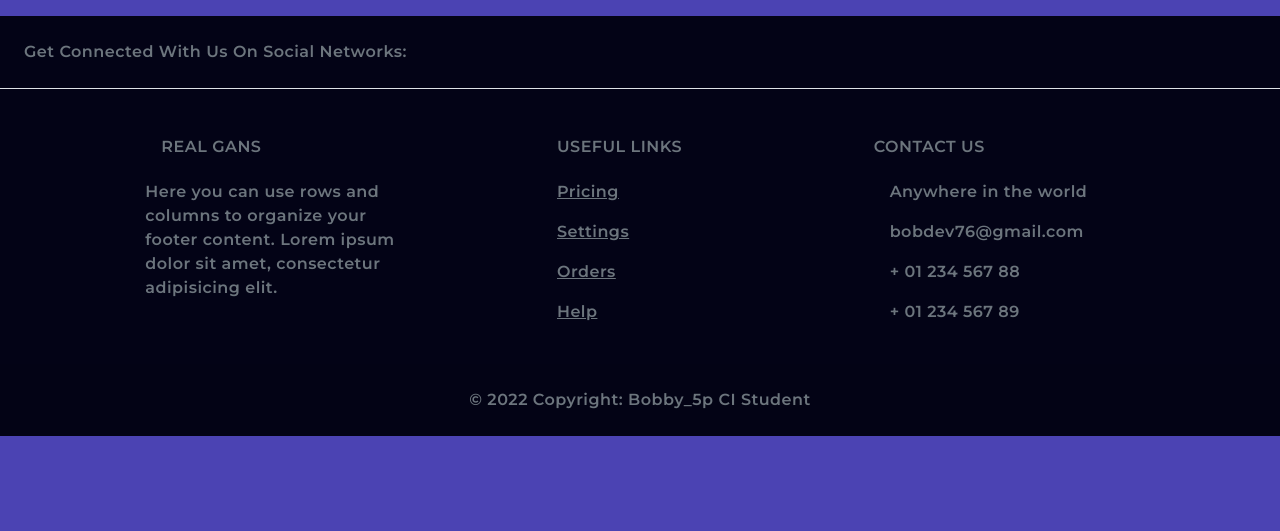
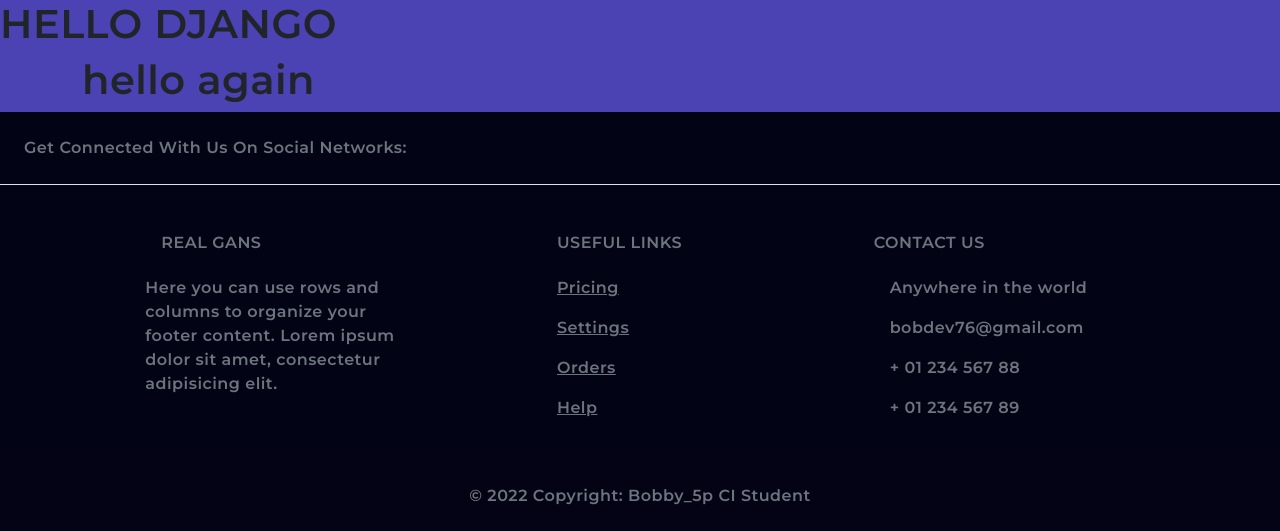
Before and after one commit to bbcam76/Bloglinks, a Django app: page / in a window 1280 px wide. Shown: the part 56-587 px from the top of the page. Run offline with Django 3.2, Linux system fonts and the light colour scheme; data that the repository does not hold is empty.

Commit message:
urls views and added home.html

```diff
--- /dev/null
+++ b/todo/templates/todo/home.html
@@ -0,0 +1,12 @@
+{% extends 'base.html' %}
+
+{% block content %}
+
+<div>
+    <h1>HELLO DJANGO</h1>
+    <div class="container">
+        <h1>hello again</h1>
+    </div>
+
+
+{% endblock %}
--- a/todo/templates/todo/index.html
+++ b/todo/templates/todo/index.html
@@ -2,7 +2,7 @@
 
 {% block content %}
 
-<div class="container-fluid">
+
     <div class="row">
 
         <!-- Blog Entries Column -->
@@ -57,5 +57,5 @@
         </ul>
     </nav>
     {% endif %}
-</div>
+
 {%endblock content%}
--- a/todo/urls.py
+++ b/todo/urls.py
@@ -4,6 +4,7 @@ from . import views
 
 
 urlpatterns = [
-    path("", views.PostList.as_view(), name="blog"),
+    path("", views.home, name="home"),
+    path("posts/", views.PostList.as_view(), name="blog"),
     path('<slug:slug>/', views.PostDetail.as_view(), name='post_detail'),
 ]
--- a/todo/views.py
+++ b/todo/views.py
@@ -64,6 +64,20 @@ class PostDetail(View):
             },
         )
 
+def home(request):
+    return render(request, 'todo/home.html')
+
+class postLike(View):
+
+    def post(self, request, slug, *args, **kwargs):
+        post = get_object_or_404(Post, slug=slug)
+        if post.likes.filter(id=request.user.id).exist():
+            post.likes.remove(request.user)
+        else:
+            post.likes.add(request.user)
+
+        return HttpResponseRedirect(reverse('post_detail', args=[slug]))
+
 def get_todo_list(request):
     """ Function to render the todo list """
     items = Bloglinks.objects.all()  # noqa
```
